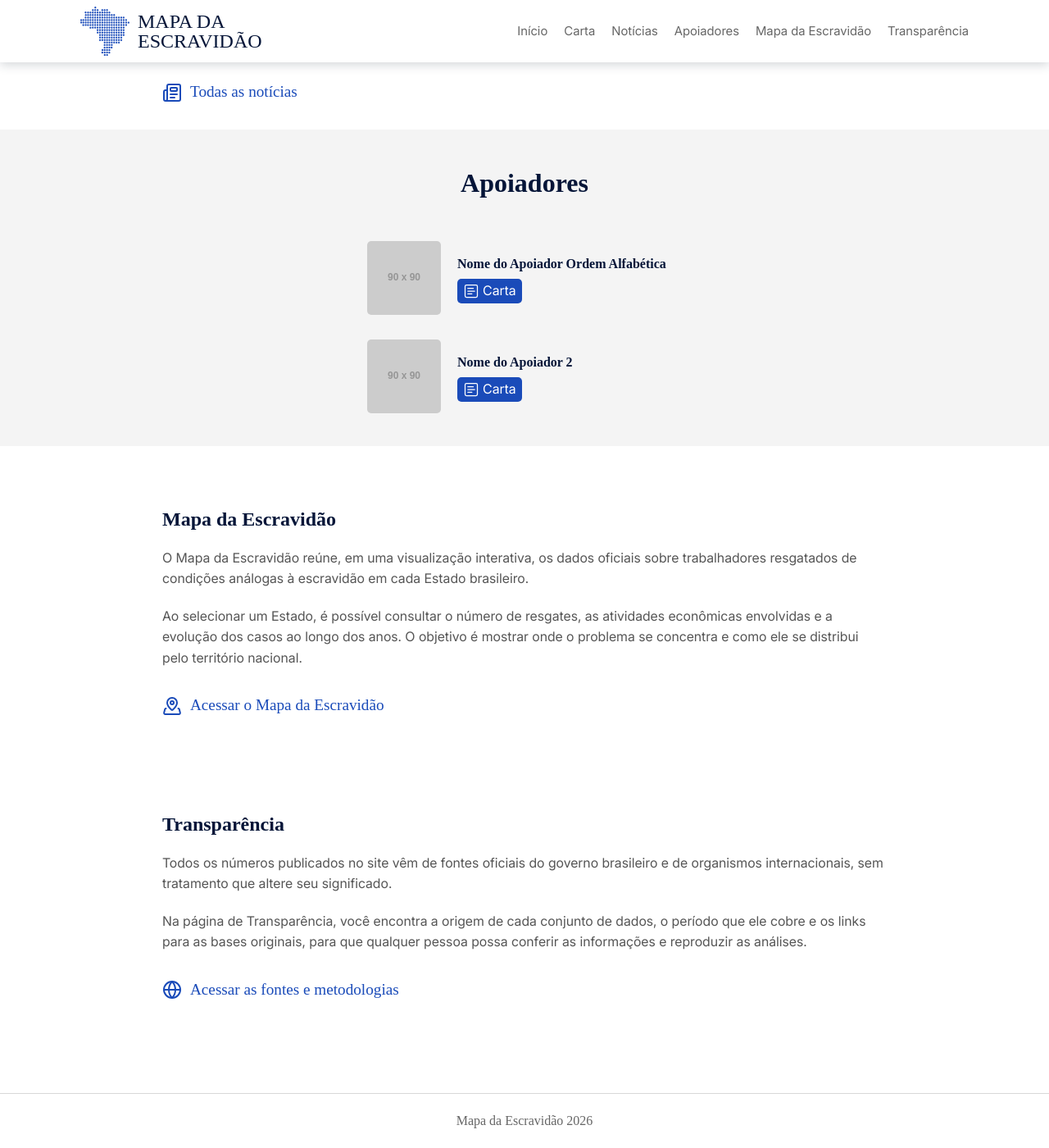
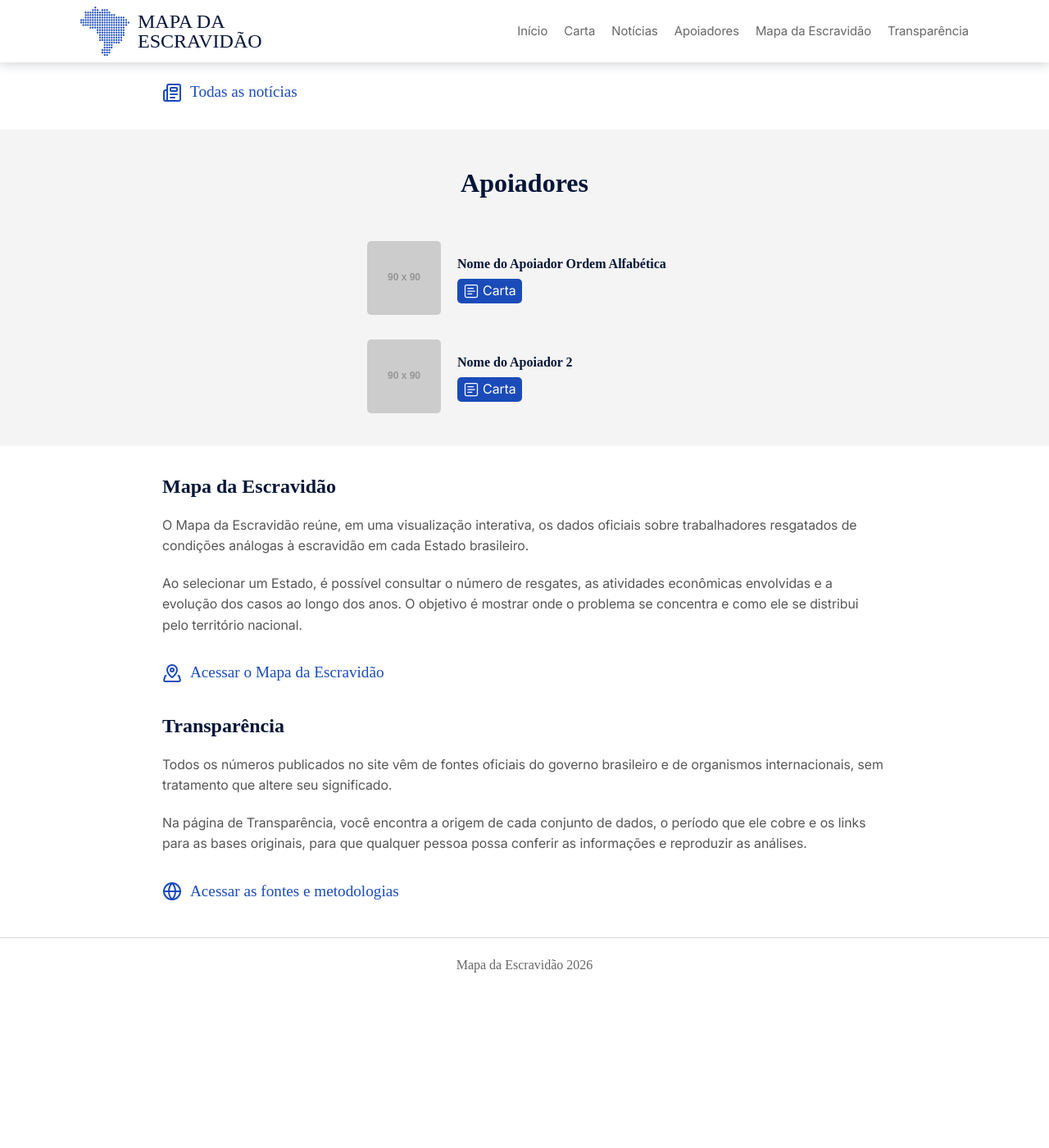
Before and after one commit to Landowski/mapa-escravidao, a Jekyll site: the page built from index.html, in a window 1280 px wide and 1400 px high, scrolled down 591 px. Shown: the whole window at 82% size. Built offline with Jekyll 4.4.1, drawn with Linux system fonts in a browser that asks for light colours; some web fonts are replaced; after the commit the page ends 1801 px from its top, so only the background shows below that.

Commit message:
Update styles.css

```diff
--- a/css/styles.css
+++ b/css/styles.css
@@ -337,12 +337,13 @@ h2 {
     gap: 4px;
 }
 
-.more-section {
+.ion {
     padding: 40px 0;
 }
 
 .more-section h1, .noticias h1 {
 	margin-bottom: 20px;
+	line-height: 1.3;
 }
 
 .more-section p {
```
